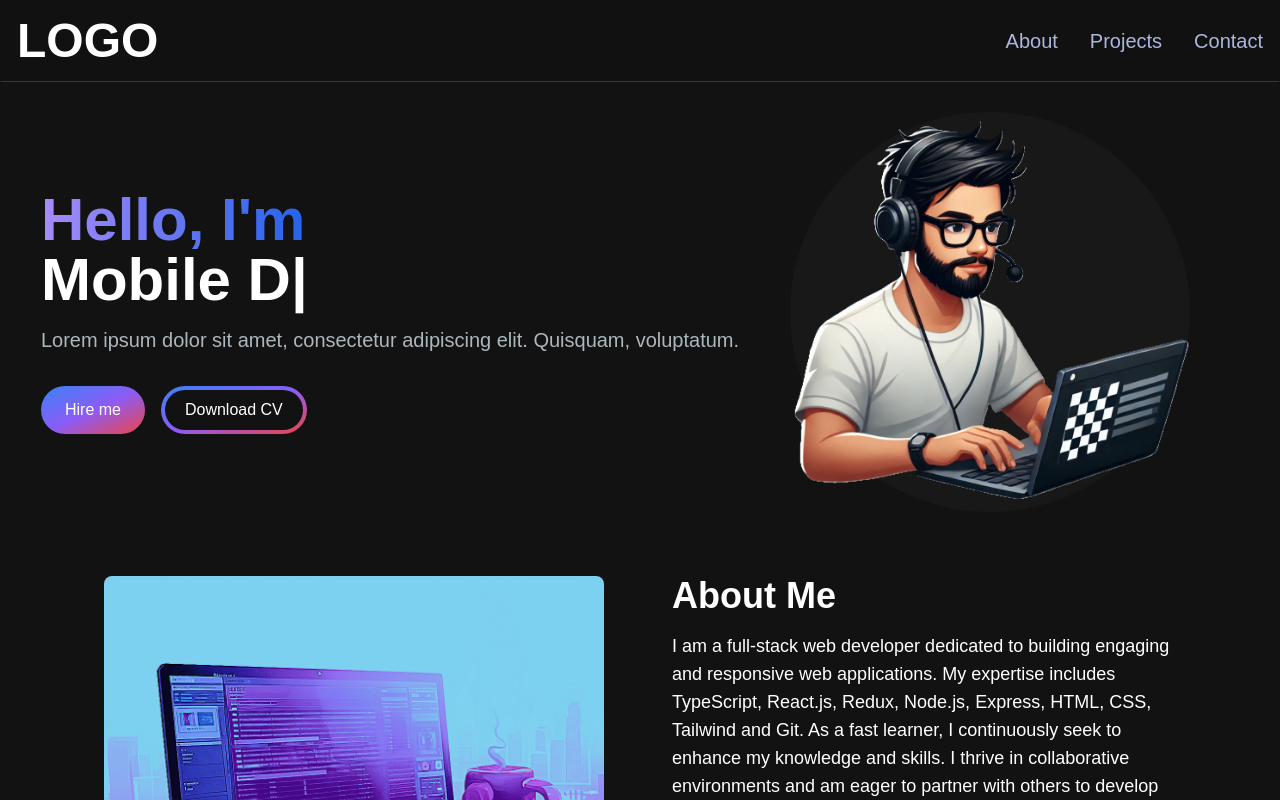
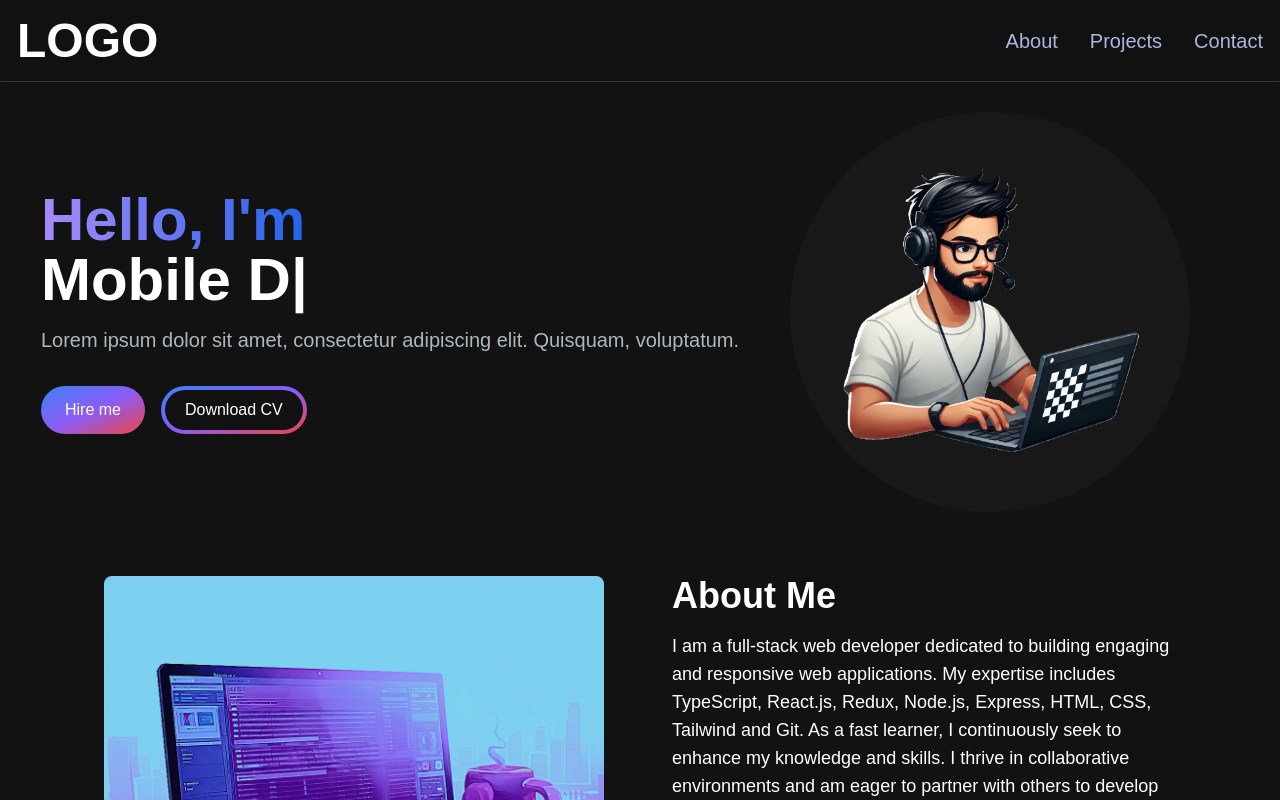
Before and after one commit to Leonnard19/portfolio-website, a Next.js app: page / in a window 1280 px wide. Shown: the top 800 px of the page. Built offline with nearby package versions, Linux system fonts and the light colour scheme.

Commit message:
hope this works

```diff
--- a/src/app/Components/HeroSection.tsx
+++ b/src/app/Components/HeroSection.tsx
@@ -63,7 +63,6 @@ export const HeroSection = () => {
               src="/images/avatar.png"
               width={300}
               height={300}
-              style={{ width: 'auto', height: 'auto' }}
             />
           </div>
         </motion.div>
```
